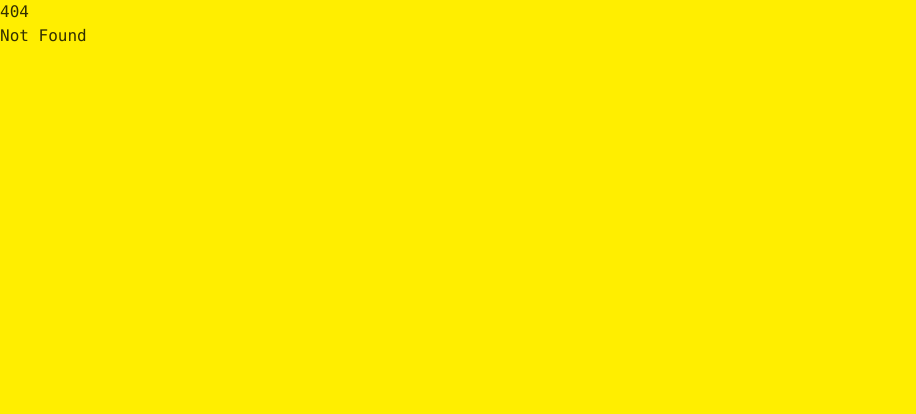
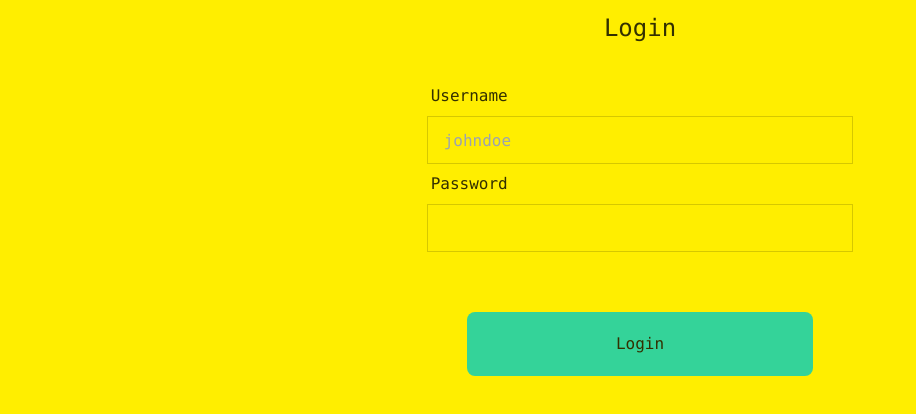
Before and after one commit to kee-siang/next-job, a SvelteKit app: page /login in a window 1280 px wide. Before the commit this address had no page. Shown: the top 414 px of the page, without its empty margins (0-916 px from the left). Built offline with nearby package versions, Linux system fonts and the light colour scheme; no server answers.

Commit message:
create a login page

```diff
--- /dev/null
+++ b/src/routes/login/+page.svelte
@@ -0,0 +1,60 @@
+<script>
+    let formErrors = {};
+    let text="";
+    import { isLoggedIn } from "../../utils/auth.js";
+    import { goto } from '$app/navigation';
+
+    async function signIn() {
+    const LoggedIn = await isLoggedIn();
+
+      if (LoggedIn) {
+        // User is logged in, perform further actions
+        console.log("User is logged in.");
+        goto('/jobs/new');
+
+      } else {
+        // User is not logged in
+        console.log("User is not logged in.");
+      }
+    }
+
+</script>
+
+<h1 class="text-center m-3 text-2xl">Login</h1>
+
+{#if text.length > 0}
+<p class="text-center" id="welcome-text">Hello {text}</p>
+{/if}
+
+<div class="flex justify-center items-center mt-8">
+    <form class="w-1/3">
+        <div>
+        <label class="label" for="username">Username</label>
+        <input
+            type="text"
+            name="username"
+            bind:value={text}
+            placeholder="johndoe"
+            class="input input-bordered w-full"
+        />
+        {#if 'username' in formErrors}
+                  <label class="label" for="username">
+                      <span class="label-text-alt text-red-500">{formErrors['username'].message}</span>
+                  </label>
+        {/if}
+
+        <label class="label" for="username">Password</label>
+        <input
+            type="password"
+            name="password"
+            password=""
+            class="input input-bordered w-full"
+            required
+        />
+    </div>
+        <div class="form-control w-full mt-5 p-10">
+            <button on:click={signIn} class="bg-emerald-400 p-5 rounded-lg">Login</button>
+        </div>
+    </form>
+
+</div>
```
